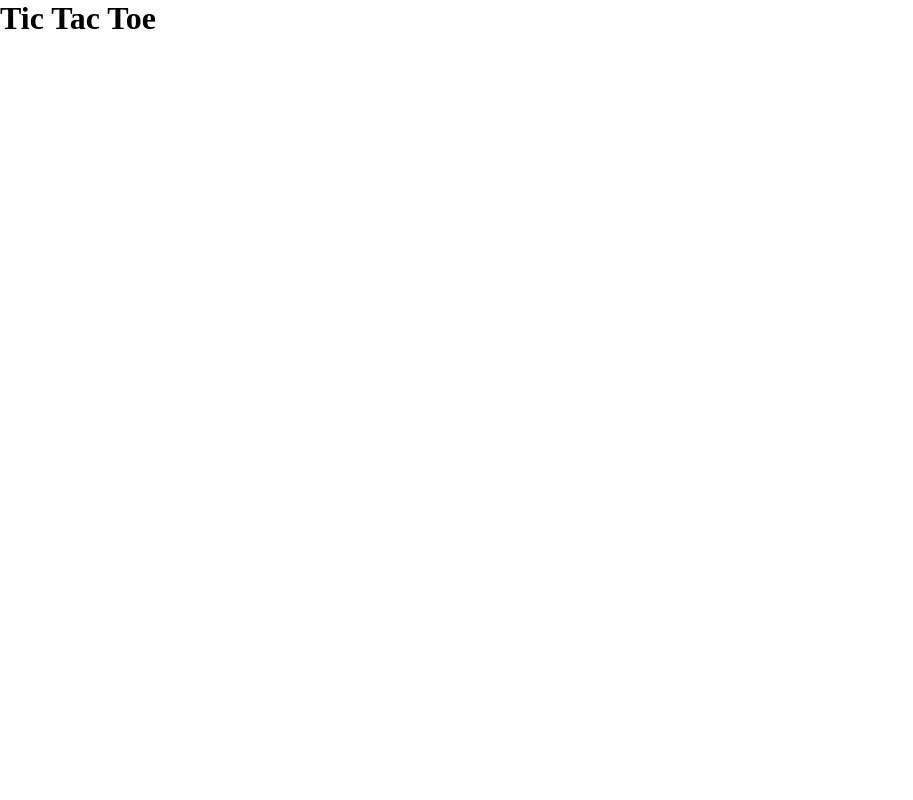
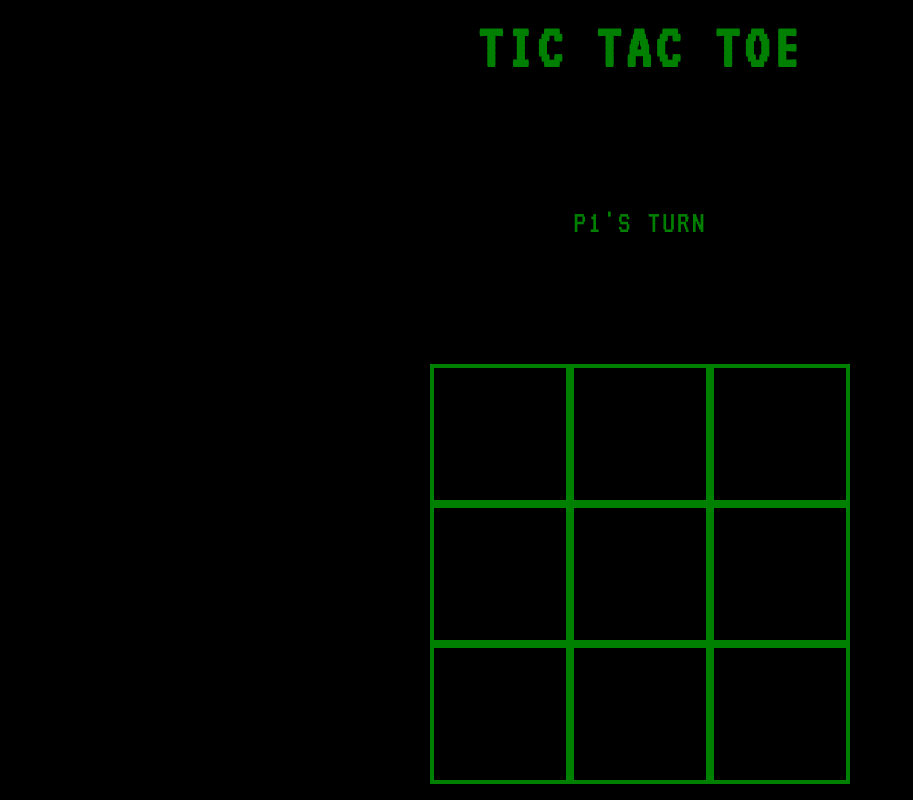
Before and after one commit to lsnprt/tictactoe, a website: page index.html in a window 1280 px wide. Shown: the whole page, without its empty margins (0-913 px from the left). Drawn offline with Linux system fonts and the light colour scheme.

Commit message:
Add simple styling in CSS

```diff
--- a/script.js
+++ b/script.js
@@ -170,13 +170,18 @@ const BoardController = (() => {
     }
 
     if (Game.getGameOver()) {
+      // eslint-disable-next-line no-use-before-define
+      boardDiv.removeEventListener('click', clickHandler);
       displayWinner();
       return;
     }
-    turnDiv.textContent = Game.getActivePlayer().getName();
+    turnDiv.textContent = `${Game.getActivePlayer().getName()}'s turn `;
   };
 
-  boardDiv.addEventListener('click', (e) => {
+  // eslint-disable-next-line no-use-before-define
+  boardDiv.addEventListener('click', clickHandler);
+
+  function clickHandler(e) {
     if (e.target.innerText === '' && e.target.nodeName === 'BUTTON') {
       const eventCoordinates = Coordinate(
         e.target.dataset.x,
@@ -185,7 +190,9 @@ const BoardController = (() => {
       Game.playRound(eventCoordinates);
       updateDisplay();
     }
-  });
+  }
 
   return { updateDisplay };
 })();
+
+window.addEventListener('load', BoardController.updateDisplay);
--- a/style.css
+++ b/style.css
@@ -1,3 +1,11 @@
+@import url('https://fonts.googleapis.com/css2?family=VT323&display=swap');
+
+:root {
+  font-family: 'VT323', monospace;
+  background-color: black;
+  color: green;
+}
+
 * {
   padding: 0;
   margin: 0;
@@ -5,25 +13,38 @@
 }
 
 body {
+  padding: 1rem;
   display: flex;
   flex-direction: column;
   justify-content: space-between;
+  align-items: center;
   gap: 1rem;
+  height: 100vh;
+}
+
+h1 {
+  font-size: 4rem;
+  text-transform: uppercase;
+  letter-spacing: 4px;
 }
 
 .turn {
   padding: 1rem;
+  font-size: 2rem;
+  text-transform: uppercase;
+  letter-spacing: 2px;
 }
 
 .board {
   display: grid;
-  grid-template: repeat(3, 50px) / repeat(3, 50px);
+  grid-template: repeat(3, minmax(80px, 140px)) / repeat(3, minmax(80px, 140px));
 }
 
 .board > button {
-  border: 4px solid black;
-  background-color: white;
-  color: black;
+  border: 4px solid green;
+  background-color: black;
+  color: green;
   font-size: 4rem;
   font-weight: 500;
+  font-family: inherit;
 }
```
